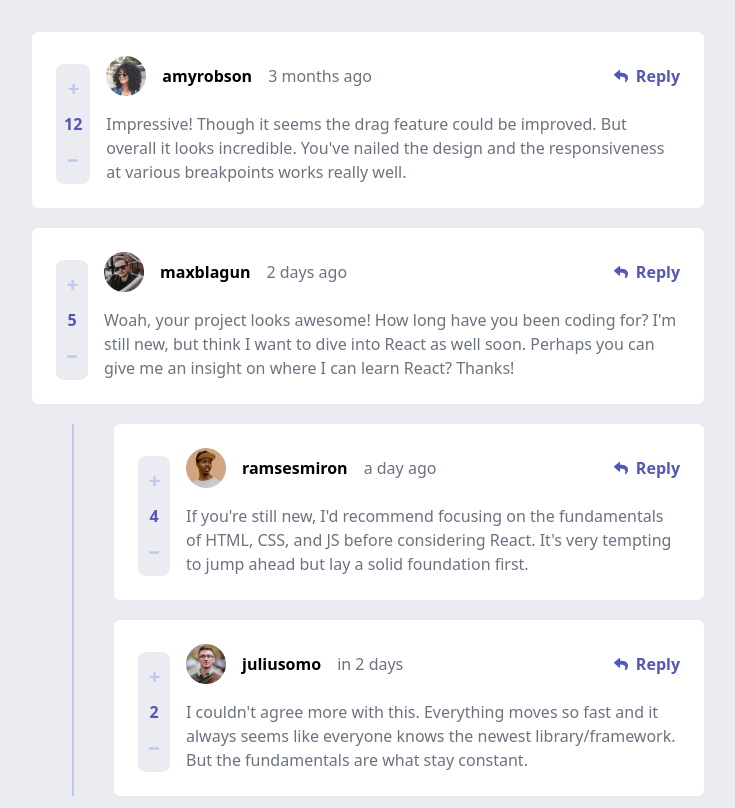
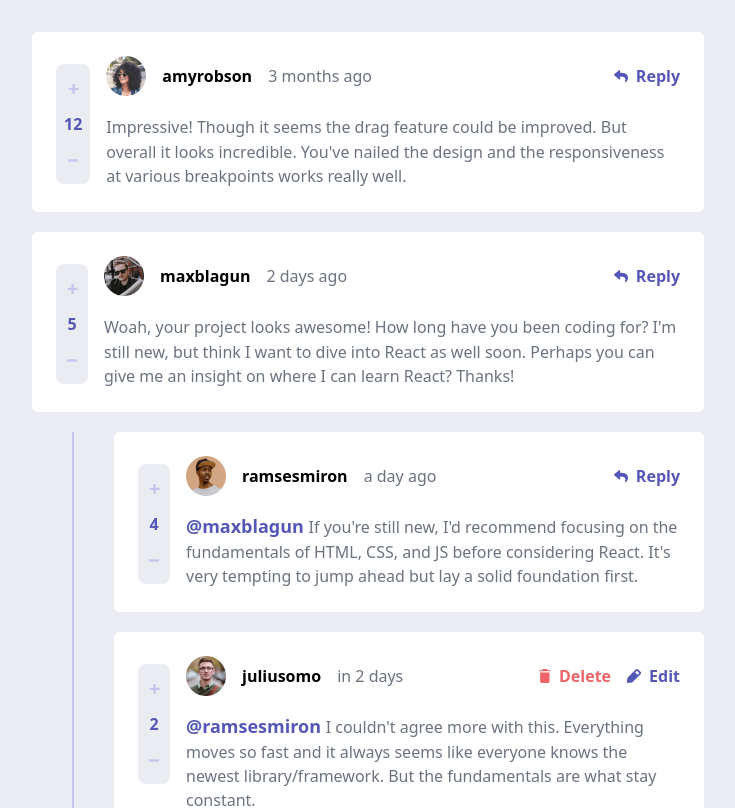
Before and after one commit to LFdeSouza/comment-section, a React (Create React App) app: page / in a window 1280 px wide. Shown: the top 808 px of the page, without its empty margins (272-1007 px from the left). Built offline with nearby package versions, Linux system fonts and the light colour scheme.

Commit message:
delete comments

```diff
--- a/src/App.js
+++ b/src/App.js
@@ -14,25 +14,31 @@ function App() {
   const [state, setState] = useState(
     JSON.parse(localStorage.getItem("commentSection"))
   );
-  const [modal, setModal] = useState(false);
+  const [deleteModal, setDeleteModal] = useState({
+    isOpen: false,
+    id: null,
+    commentArrIndex: null,
+    replyArrIndex: null,
+  });
 
   useEffect(() => {
     localStorage.setItem("commentSection", JSON.stringify(state));
   }, [state]);
 
-  const updateScore = (id, index, operation) => {
-    if (id === state.comments[index].id) {
+  const updateScore = (id, commentArrIndex, operation) => {
+    console.log(id, commentArrIndex, operation);
+    if (id === state.comments[commentArrIndex].id) {
       const newComments = state.comments;
       operation === "add"
-        ? newComments[index].score++
-        : newComments[index].score--;
+        ? newComments[commentArrIndex].score++
+        : newComments[commentArrIndex].score--;
       setState({
         ...state,
         comments: newComments,
       });
     } else {
       const newComments = state.comments;
-      newComments[index].replies.map((reply) =>
+      newComments[commentArrIndex].replies.map((reply) =>
         reply.id === id && operation === "add"
           ? reply.score++
           : reply.id === id && operation === "subtract"
@@ -46,48 +52,79 @@ function App() {
     }
   };
 
-  const addComment = (user, content, index, replyingTo) => {
+  const addComment = (user, content, commentArrIndex, replyingTo) => {
     const comment = {
       id: Math.random(),
       createdAt: new Date(),
       content,
       score: 0,
+      replies: [],
       user: {
         image: { png: `../assets/images/avatars/image-${user.username}.png` },
         username: user.username,
       },
+      replyingTo,
     };
 
-    if (replyingTo) {
+    if (commentArrIndex != null) {
       const comments = state.comments;
-      comments[index].replies.push(comment);
-      setState({ ...state, comments: comments });
+      comments[commentArrIndex].replies.push(comment);
+      setState({ ...state, comments });
     } else {
       setState({ ...state, comments: [...state.comments, comment] });
     }
   };
 
+  const deleteComment = (id, commentArrIndex) => {
+    if (id !== state.comments[commentArrIndex].id) {
+      const comments = state.comments;
+      comments[commentArrIndex].replies = comments[
+        commentArrIndex
+      ].replies.filter((item) => item.id !== id);
+      setState({ ...state, comments });
+    } else {
+      console.log(id, commentArrIndex);
+      const comments = state.comments.filter((item) => item.id !== id);
+      setState({ ...state, comments });
+    }
+    setDeleteModal({
+      isOpen: false,
+      id: null,
+      commentArrIndex: null,
+      replyArrIndex: null,
+    });
+  };
+
+  const editComment = (id, index, content) => {};
+
   return (
     <UserContext.Provider value={state.currentUser}>
       <section
         className={`min-w-screen min-h-screen ${
-          modal && "max-h-screen overflow-y-hidden"
-        } bg-lightGray py-8`}
+          deleteModal.isOpen && "max-h-screen overflow-y-hidden pr-4"
+        }  bg-lightGray py-8`}
       >
         <div className="mx-auto max-w-2xl">
           {state.comments &&
             state.comments.map((comment, index) => (
               <Comment
                 key={comment.id}
-                index={index}
+                commentArrIndex={index}
                 comment={comment}
                 updateScore={updateScore}
                 addComment={addComment}
+                onDelete={setDeleteModal}
               />
             ))}
           <CommentForm addComment={addComment} />
         </div>
-        {modal && <Modal />}
+        {deleteModal.isOpen && (
+          <Modal
+            deleteComment={deleteComment}
+            closeModal={setDeleteModal}
+            commentData={deleteModal}
+          />
+        )}
       </section>
     </UserContext.Provider>
   );
--- a/src/components/Comment.jsx
+++ b/src/components/Comment.jsx
@@ -1,10 +1,19 @@
-import React, { useState } from "react";
+import React, { useState, useContext } from "react";
+import { UserContext } from "../App";
 import Moment from "react-moment";
-import { iconPlus, iconMinus, iconReply } from "./icons";
+import { iconPlus, iconMinus, iconReply, iconDelete, iconEdit } from "./icons";
 import CommentForm from "./CommentForm";
 
-const Comment = ({ comment, updateScore, index, addComment }) => {
+const Comment = ({
+  comment,
+  commentArrIndex,
+  replyArrIndex,
+  updateScore,
+  addComment,
+  onDelete,
+}) => {
   const { user, content, createdAt, score, replies, id } = comment;
+  const currUser = useContext(UserContext);
   const [replyForm, setReplyForm] = useState(false);
 
   return (
@@ -21,27 +30,52 @@ const Comment = ({ comment, updateScore, index, addComment }) => {
             <p className="text-gray-500">
               {<Moment fromNow>{new Date(createdAt)}</Moment>}
             </p>
+            {currUser.username !== user.username && (
               <p
                 onClick={() => setReplyForm(!replyForm)}
                 className="ml-auto hidden cursor-pointer items-center gap-2 font-bold text-moderateBlue sm:flex"
               >
                 {iconReply}Reply
               </p>
+            )}
+            {currUser.username === user.username && (
+              <p
+                onClick={() =>
+                  onDelete({ isOpen: true, commentArrIndex, replyArrIndex, id })
+                }
+                className="ml-auto hidden cursor-pointer items-center gap-2 font-bold text-softRed sm:flex"
+              >
+                {iconDelete}Delete
+              </p>
+            )}
+            {currUser.username === user.username && (
+              <p
+                onClick={() => setReplyForm(!replyForm)}
+                className=" hidden cursor-pointer items-center gap-2 font-bold text-moderateBlue sm:flex"
+              >
+                {iconEdit}Edit
+              </p>
+            )}
           </div>
-          <p className="mt-4 text-gray-500">{content}</p>
+          <p className="mt-4 text-gray-500">
+            <span className="text-lg font-semibold text-moderateBlue">
+              {comment.replyingTo && `@${comment.replyingTo} `}
+            </span>
+            {content}
+          </p>
         </div>
 
         <div className="mt-2 flex items-center justify-between">
           <div className="flex w-fit items-center justify-center gap-4 rounded-lg bg-lightGray py-2 px-4 sm:min-h-[7.5rem] sm:flex-col sm:p-2">
             <i
-              onClick={() => updateScore(id, index, "add")}
+              onClick={() => updateScore(id, commentArrIndex, "add")}
               className=" flex h-4 w-4 cursor-pointer items-center justify-center"
             >
               {iconPlus}
             </i>
             <p className=" font-bold text-moderateBlue">{score}</p>
             <i
-              onClick={() => updateScore(id, index, "subtract")}
+              onClick={() => updateScore(id, commentArrIndex, "subtract")}
               className="flex h-4 w-4 cursor-pointer items-center justify-center"
             >
               {iconMinus}
@@ -59,20 +93,23 @@ const Comment = ({ comment, updateScore, index, addComment }) => {
         {replyForm && (
           <CommentForm
             addComment={addComment}
-            replyingTo={comment.replyingTo}
-            index={index}
+            replyingTo={user.username}
+            closeReplyForm={setReplyForm}
+            commentArrIndex={commentArrIndex}
           />
         )}
       </div>
       <div className="mt-5 ml-6 border-l-2 border-lightGrayishBlue sm:ml-10 sm:pl-10">
         {replies &&
-          replies.map((reply) => (
+          replies.map((reply, index) => (
             <Comment
               comment={reply}
               key={reply.id}
               updateScore={updateScore}
-              index={index}
+              commentArrIndex={commentArrIndex}
               addComment={addComment}
+              onDelete={onDelete}
+              replyArrIndex={index}
             />
           ))}
       </div>
--- a/src/components/CommentForm.jsx
+++ b/src/components/CommentForm.jsx
@@ -1,7 +1,12 @@
 import React, { useState, useContext } from "react";
 import { UserContext } from "../App";
 
-const CommentForm = ({ addComment, replyingTo, index }) => {
+const CommentForm = ({
+  addComment,
+  replyingTo,
+  commentArrIndex,
+  closeReplyForm,
+}) => {
   const user = useContext(UserContext);
   const [content, setContent] = useState("");
 
@@ -11,8 +16,12 @@ const CommentForm = ({ addComment, replyingTo, index }) => {
 
   const onSubmit = (e) => {
     e.preventDefault();
-    addComment(user, content, index, replyingTo);
+    if (content === "") return;
+    addComment(user, content, commentArrIndex, replyingTo);
     setContent("");
+    if (closeReplyForm) {
+      closeReplyForm(false);
+    }
   };
 
   return (
--- a/src/components/Modal.jsx
+++ b/src/components/Modal.jsx
@@ -1,6 +1,9 @@
 import React from "react";
 
-const Modal = () => {
+const Modal = ({ deleteComment, closeModal, commentData }) => {
+  const { id, commentArrIndex, replyArrIndex } = commentData;
+  {
+  }
   return (
     <div className="fixed inset-0 z-50 h-screen w-screen overflow-hidden bg-black/40">
       <div className=" fixed top-1/2 left-1/2 h-[14rem] w-[24rem] -translate-x-1/2 -translate-y-1/2 space-y-3 rounded-lg bg-white p-8">
@@ -10,10 +13,16 @@ const Modal = () => {
           comment and cannot be undone.
         </p>
         <div className="mt-5 flex items-center justify-between">
-          <button className="rounded bg-grayishBlue py-3 px-9 text-sm font-semibold text-white">
+          <button
+            onClick={() => closeModal({ isOpen: false })}
+            className="rounded bg-grayishBlue py-3 px-9 text-sm font-semibold text-white"
+          >
             NO, CANCEL
           </button>
-          <button className="rounded bg-softRed py-3 px-9 text-sm font-semibold text-white">
+          <button
+            onClick={() => deleteComment(id, commentArrIndex, replyArrIndex)}
+            className="rounded bg-softRed py-3 px-9 text-sm font-semibold text-white"
+          >
             YES, DELETE
           </button>
         </div>
--- a/src/components/icons.jsx
+++ b/src/components/icons.jsx
@@ -24,3 +24,21 @@ export const iconReply = (
     />
   </svg>
 );
+
+export const iconDelete = (
+  <svg width="12" height="14" xmlns="http://www.w3.org/2000/svg">
+    <path
+      d="M1.167 12.448c0 .854.7 1.552 1.555 1.552h6.222c.856 0 1.556-.698 1.556-1.552V3.5H1.167v8.948Zm10.5-11.281H8.75L7.773 0h-3.88l-.976 1.167H0v1.166h11.667V1.167Z"
+      fill="#ED6368"
+    />
+  </svg>
+);
+
+export const iconEdit = (
+  <svg width="14" height="14" xmlns="http://www.w3.org/2000/svg">
+    <path
+      d="M13.479 2.872 11.08.474a1.75 1.75 0 0 0-2.327-.06L.879 8.287a1.75 1.75 0 0 0-.5 1.06l-.375 3.648a.875.875 0 0 0 .875.954h.078l3.65-.333c.399-.04.773-.216 1.058-.499l7.875-7.875a1.68 1.68 0 0 0-.061-2.371Zm-2.975 2.923L8.159 3.449 9.865 1.7l2.389 2.39-1.75 1.706Z"
+      fill="#5357B6"
+    />
+  </svg>
+);
--- /dev/null
+++ b/test.js
@@ -0,0 +1 @@
+console.log([1, 2, 3, 4, 5, 6].filter((item) => item !== 6));
```
Lines whose indentation alone changed are shown as unchanged.
